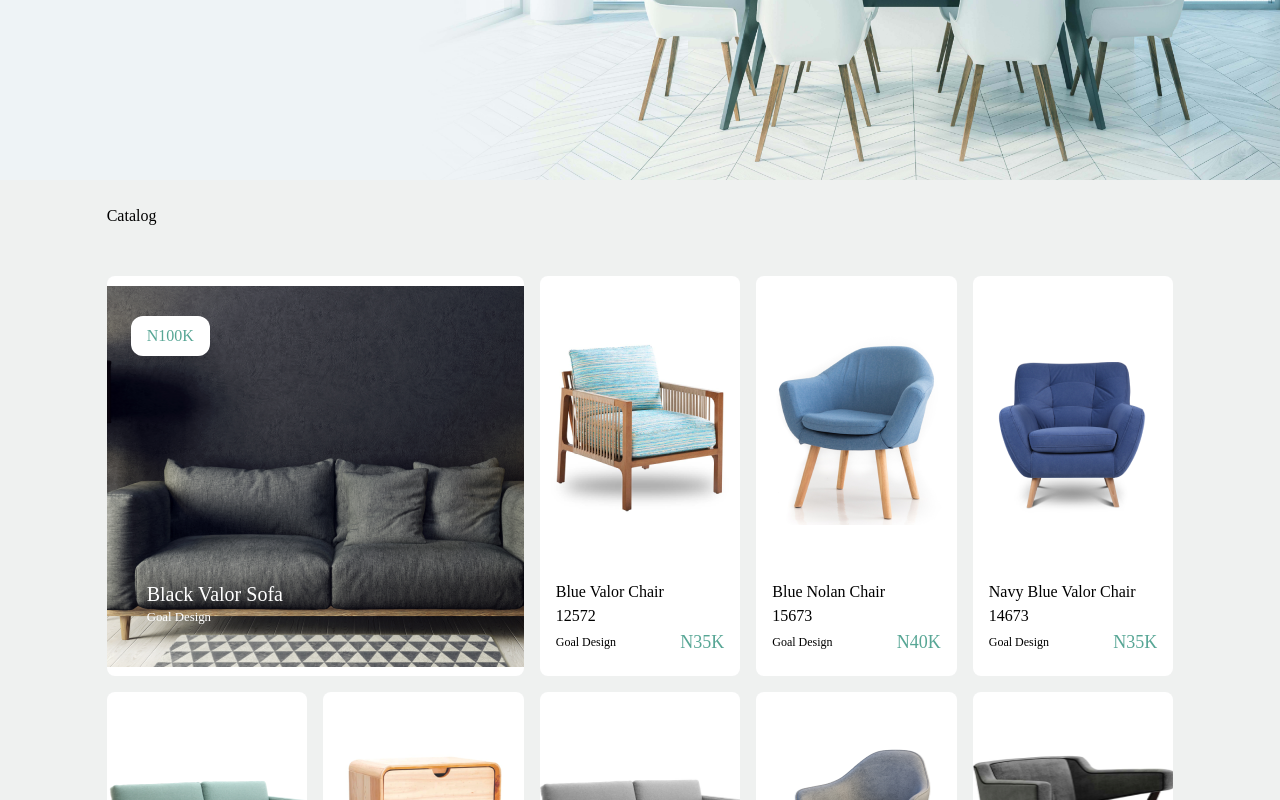
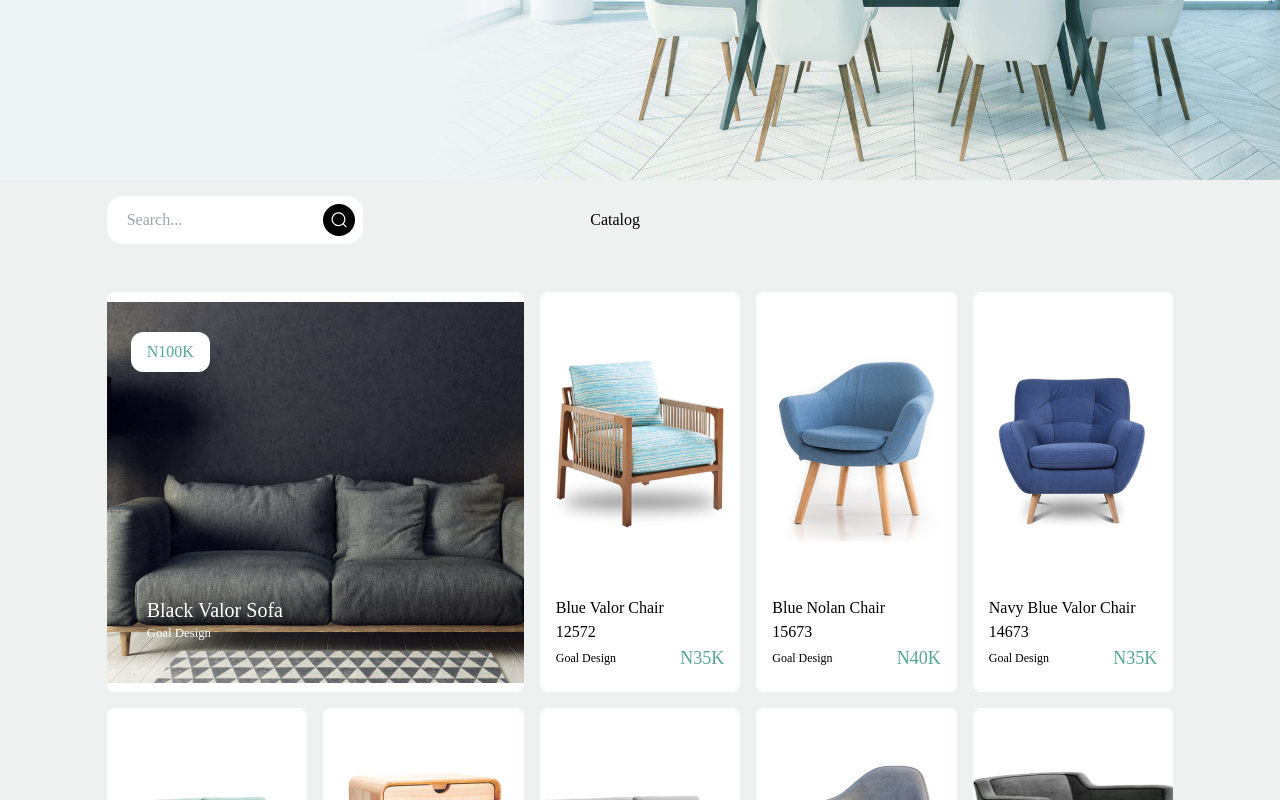
Before and after one commit to Moyowaaaa/woodworks, a Vue app: page /catalog in a window 1280 px wide. Shown: the part 300-1100 px from the top of the page. Built offline with nearby package versions, Linux system fonts and the light colour scheme; a web font is replaced by a local one.

Commit message:
search🚀

```diff
--- a/src/views/Catalog.vue
+++ b/src/views/Catalog.vue
@@ -20,15 +20,38 @@
 
 
 
-</div>
-
-<div class="w-10/12 mx-auto ">
-                <h1 class="font-[avenir-medium]  pt-6   ">Catalog</h1>
-                <div class="w-full  grid auto-rows-1 lg:grid-cols-5 lg:grid-rows-4  gap-4 py-12">
-                    <StoreProductCard :product="product" v-for="product in products"/>
 
 
 
+</div>
+
+<div class="w-10/12 mx-auto  mt-4 ">
+
+    <div class="w-full lg:w-6/12  flex justify-between items-center flex-col-reverse lg:flex-row gap-6">
+        <div class="flex items-center bg-white py-2  lg:pl-4 rounded-2xl">
+            <input v-model="search" placeholder="Search..." class="w-full lg:w-10/12 h-auto p-1 font-[avenir-medium] border-none outline-none" />
+            <div
+            class="w-max p-2 rounded-full bg-black flex items-center justify-center"
+          >
+            <img src="../assets/images/search.svg" class="w-[1rem]" />
+          </div>
+        </div>
+
+
+        <h1 class="font-[avenir-medium]    ">Catalog</h1>
+
+
+    </div>
+
+                <div class="w-full  grid auto-rows-1 lg:grid-cols-5 lg:grid-rows-4  gap-4 py-12">
+                    <StoreProductCard :product="product" v-for="product in searchedItem"/>
+                </div>
+
+                <div v-if="searchedItem.length === 0" class="h-[40rem] w-full flex flex-col items-center gap-6">
+                    <h1 class="text-2xl lg:text-4xl font-bold font-[avenir-bold]">
+                        No Products Found.
+                    </h1>
+                    <p>Please search for something else</p>
                 </div>
                 </div>
 
@@ -47,12 +70,23 @@ import Footer from '@/components/Footer.vue';
 import StoreProductCard from '../components/StoreProductCard.vue'
 import useProductStore from '@/stores/ProductStore';
 import { storeToRefs } from 'pinia';
-import { onMounted } from 'vue';
+import { onMounted,computed,ref,watchEffect } from 'vue';
 import { useRouter } from 'vue-router';
+import type { Product } from '@/types/interfaces';
 
 const router = useRouter()
 const ProductStore = useProductStore()
 const {products} = storeToRefs(ProductStore)
+const search = ref<string>('')
+
+
+    const searchedItem = computed(() => {
+    return products.value.filter((product:Product)=> {
+        return product.name.toLowerCase().includes(search.value.toLowerCase())
+
+})
+})
+
 
 onMounted(() => {
     if(!products) {
```
Also changed, not shown: index.html (+4 -4 lines), src/assets/images/search.svg (added).
